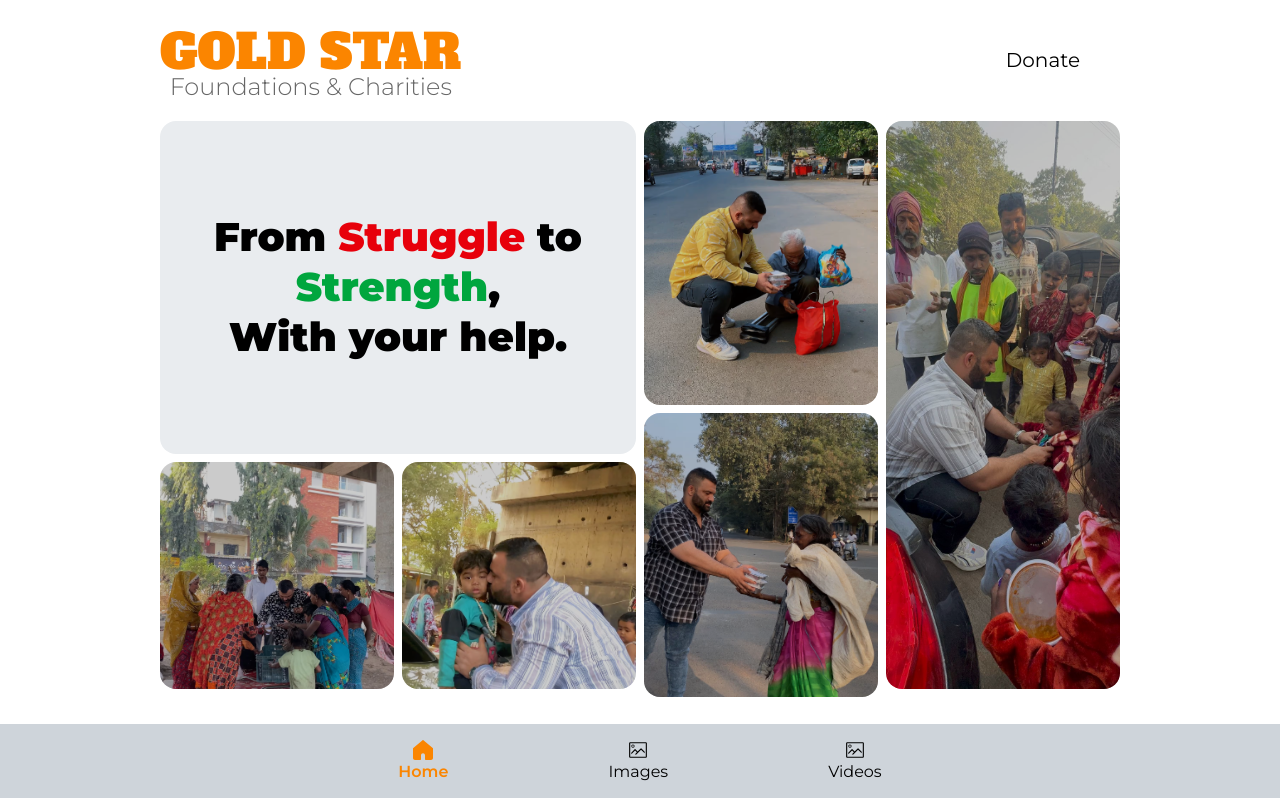
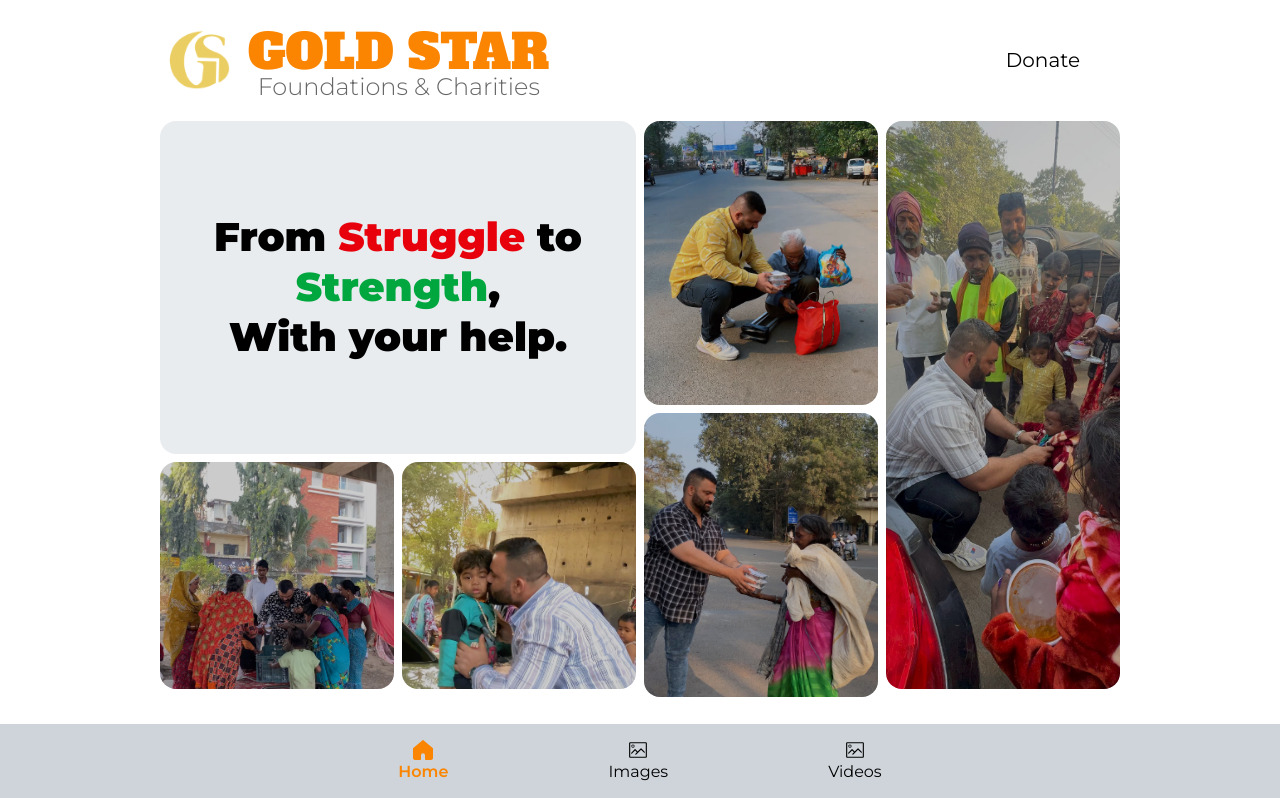
Before and after one commit to bagheerabackend/Foundations, a Nuxt app: page / in a window 1280 px wide. Shown: the top 798 px of the page. Built offline with nearby package versions, Linux system fonts and the light colour scheme.

Commit message:
Refactor header layout for improved alignment and structure

```diff
--- a/app/components/home/header.vue
+++ b/app/components/home/header.vue
@@ -1,8 +1,11 @@
 <template>
     <div class="flex items-center justify-between">
-        <div class="inline-block">
-            <h1 class="font-[alfa] text-[2em] md:text-[3em] text-[#FB8500]">GOLD STAR</h1>
-            <h2 class="mt-[-0.8em] text-[1em] md:text-[1.5em] text-black/60 text-center font-light">Foundations & Charities</h2>
+        <div class="flex items-center ">
+            <img src="/icon-192x192.png" alt="Gold Star Foundations Icon" srcset="" class="h-[3em] md:h-[5em] mr-[0.5em]"/>
+            <div class="inline-block">
+                <h1 class="font-[alfa] text-[2em] md:text-[3em] text-[#FB8500]">GOLD STAR</h1>
+                <h2 class="mt-[-0.8em] text-[1em] md:text-[1.5em] text-black/60 text-center font-light">Foundations & Charities</h2>
+            </div>
         </div>
         <div>
             <NuxtLink to="/#donate" class="text-[1em] md:text-[1.25em] px-[2em] py-[0.8em] rounded-[0.5em] hover:bg-[#FB8500] hover:text-[#fff] transition-colors duration-500 ease-[cubic-bezier(.4,0,.2,1)] ">Donate</NuxtLink>
```
